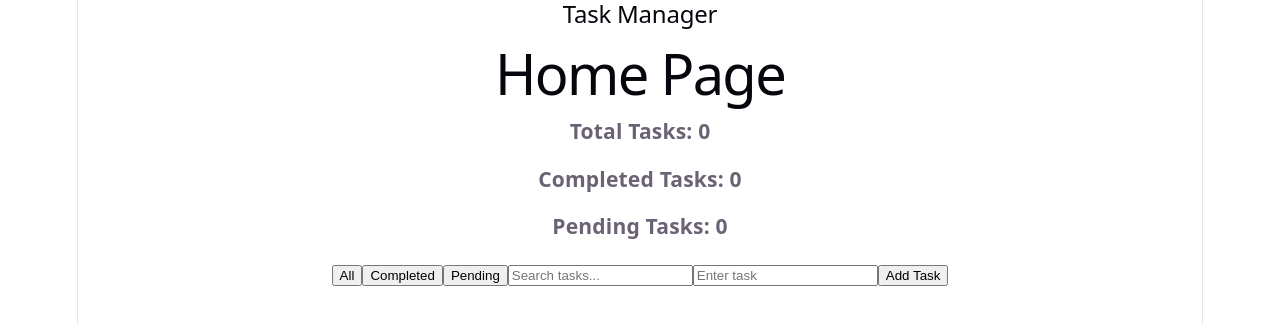
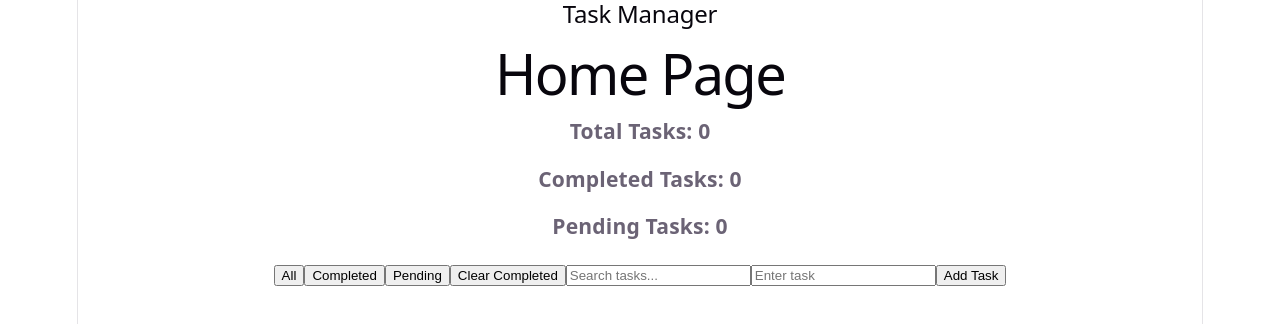
Before and after one commit to saifullahkhalid521-bit/Task-manager-app, a React (Vite) app in the folder client/: page / in a window 1280 px wide. Shown: the top 324 px of the page. Built offline with nearby package versions, Linux system fonts and the light colour scheme.

Commit message:
Add clear completed tasks feature

```diff
--- a/client/src/components/TaskForm.jsx
+++ b/client/src/components/TaskForm.jsx
@@ -78,7 +78,16 @@ function TaskForm() {
   );
 
   setTasks(updatedTasks);
-}
+  }
+  function handleClearCompleted(){
+
+    const updatedTasks = tasks.filter(
+      (item) => !item.completed
+    );
+
+    setTasks(updatedTasks);
+
+  }
 
 const filteredTasks = tasks.filter((item) => {
 
@@ -126,6 +135,9 @@ const filteredTasks = tasks.filter((item) => {
     <button onClick={()=> setFilter("pending")}>
       Pending
     </button>
+    <button onClick={handleClearCompleted}>
+      Clear Completed
+    </button>
 
     <input
       type="text"
```
